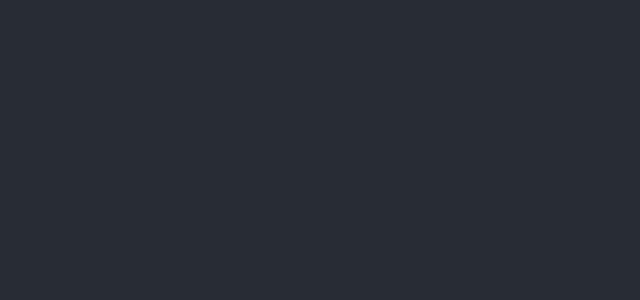
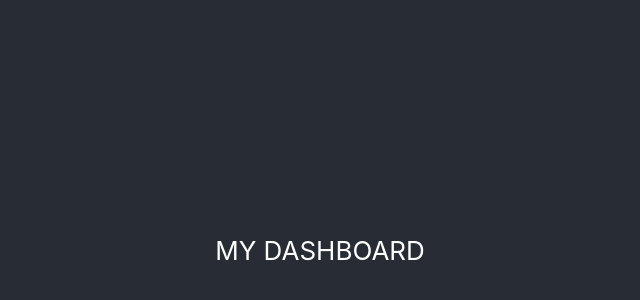
Before and after one commit to kylerioux/HackWestern6, a React (Create React App) app in the folder frontend/: page /dashboard in a window 1280 px wide. Shown: the part 134-434 px from the top of the page, without its empty margins (320-960 px from the left). Built offline with nearby package versions, Linux system fonts and the light colour scheme.

Commit message:
some dashboard

```diff
--- a/frontend/src/App.js
+++ b/frontend/src/App.js
@@ -16,6 +16,7 @@ import Signup from './components/Signup/Signup.js';
 import AccountCreationQ2 from './components/AccountCreationQ2/AccountCreationQ2.js';
 import AccountCreationQ3 from './components/AccountCreationQ3/AccountCreationQ3.js';
 import CreateForm from './components/CreatePost/CreateForm.js';
+import Dashboard from './components/Dashboard/Dashboard.js';
 import { FormControl } from '@material-ui/core';
 
 export default function App() {
@@ -39,6 +40,9 @@ export default function App() {
             <Route path="/create" exact >
                 <CreateForm />
             </Route>
+            <Route path="/dashboard" exact >
+                <Dashboard />
+            </Route>
           </Switch>
         </Router>
       </header>
--- a/frontend/src/components/AccountCreationQ3/AccountCreationQ3.js
+++ b/frontend/src/components/AccountCreationQ3/AccountCreationQ3.js
@@ -25,9 +25,14 @@ import Chip from '@material-ui/core/Chip';
   }
 
   handleDone = async () => {
-    console.log("done")
-    console.log("my ctr is: ",this.state.myCtr)
-  }
+
+this.setState(() => ({
+    showDashboard: true,
+
+  }))
+}
+
+
 
   handleChange = (event) => {
     const { target: { name, value } } = event;
@@ -39,7 +44,7 @@ import Chip from '@material-ui/core/Chip';
   render() {
     if (this.state.showDashboard === true) {
       return <Redirect to='/dashboard' />
-  }
+    }
 
     return(
         <div >
--- a/frontend/src/components/Dashboard/Dashboard.js
+++ b/frontend/src/components/Dashboard/Dashboard.js
@@ -52,7 +52,7 @@ handleGroupSize = () => {
     return(
         <div >
           <header className="App-header">
-            <p>My interests include</p>
+            <p>MY DASHBOARD</p>
               <br></br>
 
           </header>
```
